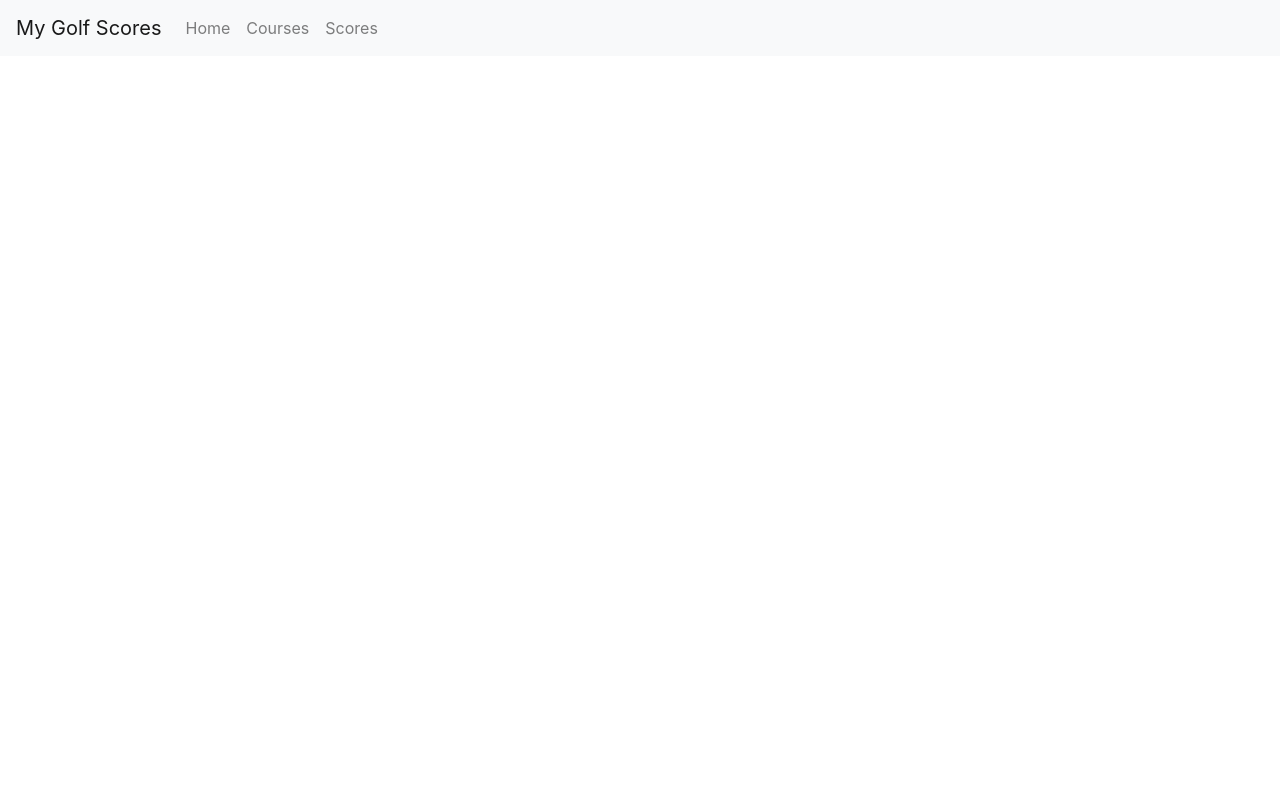
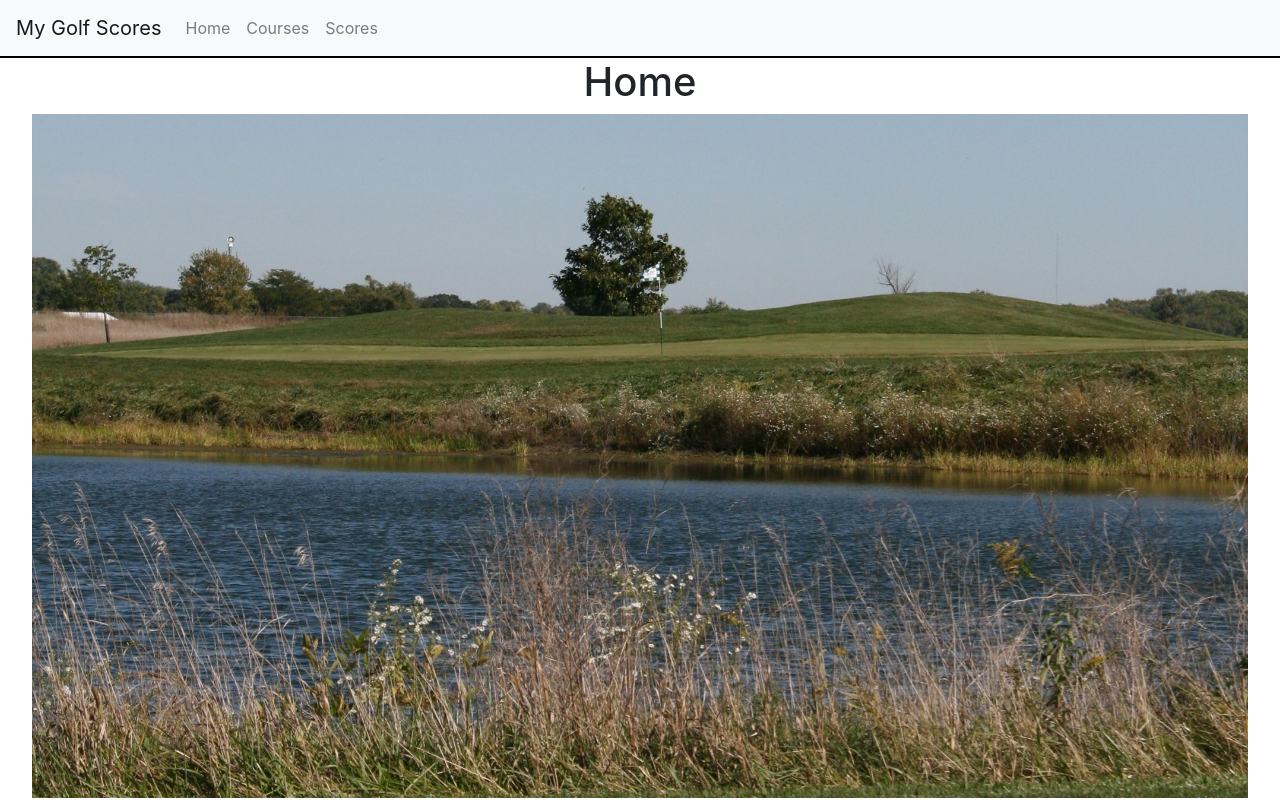
Before and after one commit to tlanders/golf-frontend, a React (Create React App) app: page / in a window 1280 px wide. Built offline with nearby package versions, Linux system fonts and the light colour scheme.

Commit message:
start of home component

```diff
--- a/src/App.css
+++ b/src/App.css
@@ -11,6 +11,10 @@
   .App-logo {
     animation: App-logo-spin infinite 20s linear;
   }
+}
+
+.hero-image {
+  width: 95%;
 }
 
 .App-header {
@@ -36,3 +40,7 @@
     transform: rotate(360deg);
   }
 }
+
+.golf-navbar {
+  border-bottom: black solid 2px;
+}
--- a/src/App.js
+++ b/src/App.js
@@ -11,6 +11,7 @@ import {
     NavLink,
     NavbarToggler
 } from 'reactstrap';
+import {Home} from "./pages/Home";
 
 class App extends React.Component {
   constructor(props) {
@@ -43,27 +44,10 @@ class App extends React.Component {
                 <NavItem>
                   <NavLink href="/scores">Scores</NavLink>
                 </NavItem>
-                {/*<UncontrolledDropdown nav inNavbar>*/}
-                {/*  <DropdownToggle nav caret>*/}
-                {/*    Options*/}
-                {/*  </DropdownToggle>*/}
-                {/*  <DropdownMenu right>*/}
-                {/*    <DropdownItem>*/}
-                {/*      Option 1*/}
-                {/*    </DropdownItem>*/}
-                {/*    <DropdownItem>*/}
-                {/*      Option 2*/}
-                {/*    </DropdownItem>*/}
-                {/*    <DropdownItem divider />*/}
-                {/*    <DropdownItem>*/}
-                {/*      Reset*/}
-                {/*    </DropdownItem>*/}
-                {/*  </DropdownMenu>*/}
-                {/*</UncontrolledDropdown>*/}
               </Nav>
-              {/*<NavbarText>Simple Text</NavbarText>*/}
             </Collapse>
           </Navbar>
+          <Home/>
         </div>
     );
   }
--- /dev/null
+++ b/src/pages/Home.js
@@ -0,0 +1,21 @@
+import React from "react";
+import {UncontrolledCarousel} from "reactstrap";
+
+const carouselItems = [
+    {
+        src: '/images/home-hero.jpg',
+        altText: 'Home Hero',
+        key: '1'
+    }
+];
+
+export const Home = (props) => {
+    return (
+        <div>
+            <h1>Home</h1>
+            {/*<UncontrolledCarousel items={carouselItems}/>*/}
+            <img src={'/images/home-hero.jpg'} className={'hero-image'}/>
+        </div>
+
+    );
+}
```
Also changed, not shown: public/images/home-hero.jpg (added).
